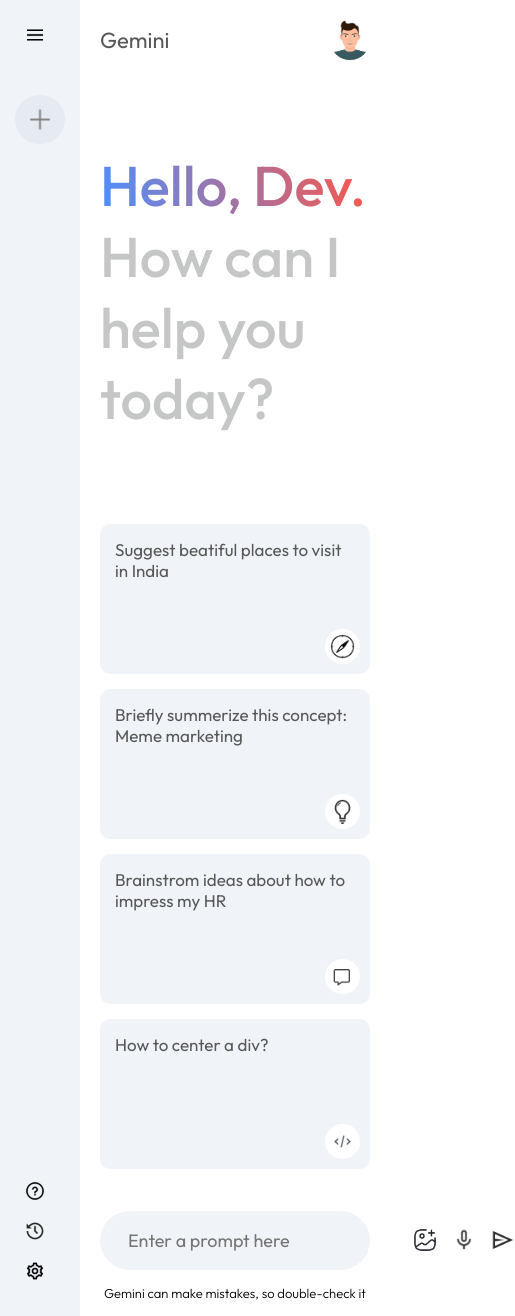
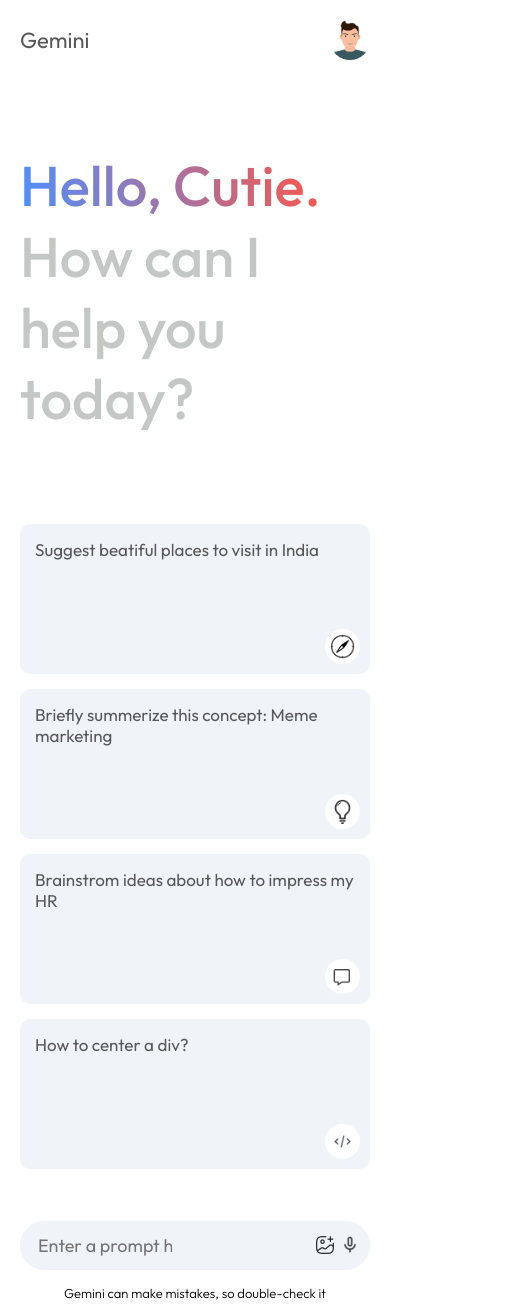
Before and after one commit to jumankaushik/gemini-clone, a React (Vite) app: page / in a window 390 px wide. Shown: the whole page, 515 px wide, since content can reach past the window. Built offline with nearby package versions, Linux system fonts and the light colour scheme.

Commit message:
Final changes

```diff
--- a/src/components/Main/Main.css
+++ b/src/components/Main/Main.css
@@ -180,3 +180,19 @@
     font-weight: 300;
     line-height: 1.8;
 }
+
+@media (max-width: 600px){
+    .main-bottom input{
+        flex: none;
+        width: 150px;
+    }
+    .main-bottom img{
+        width: 20px;
+    }
+    .search-box{
+        padding: 5px 10px;
+    }
+    .search-box div{
+        gap: 5px;
+    }
+}
--- a/src/components/Main/Main.jsx
+++ b/src/components/Main/Main.jsx
@@ -18,23 +18,23 @@ const Main = () => {
             {!showResult ?
             <>
                 <div className="greet">
-                    <p><span>Hello, Dev.</span></p>
+                    <p><span>Hello, Cutie.</span></p>
                     <p>How can I help you today?</p>
                 </div>
                 <div className="cards">
-                    <div className="card">
+                    <div className="card" onClick={() => onSent("Suggest beautiful places to visit in India")}>
                         <p>Suggest beatiful places to visit in India</p>
                         <img src={assets.compass_icon} alt="" />
                     </div>
-                    <div className="card">
+                    <div className="card" onClick={() => onSent("Briefly summerize this concept: Meme marketing")}>
                         <p>Briefly summerize this concept: Meme marketing</p>
                         <img src={assets.bulb_icon} alt="" />
                     </div>
-                    <div className="card">
+                    <div className="card" onClick={() => onSent("Brainstrom ideas about how to impress my HR")}>
                         <p>Brainstrom ideas about how to impress my HR</p>
                         <img src={assets.message_icon} alt="" />
                     </div>
-                    <div className="card">
+                    <div className="card" onClick={() => onSent("How to center a div?")}>
                         <p>How to center a div?</p>
                         <img src={assets.code_icon} alt="" />
                     </div>
@@ -65,7 +65,8 @@ const Main = () => {
                     <div>
                         <img src={assets.gallery_icon} alt="" />
                         <img src={assets.mic_icon} alt="" />
-                        <img onClick={()=> onSent() } src={assets.send_icon} alt="" />
+                        {input? <img onClick={()=> onSent() } src={assets.send_icon} alt="" />
+                        : null}
                     </div>
                 </div>
                 <p className="bottom-info">
--- a/src/components/Sidebar/Sidebar.css
+++ b/src/components/Sidebar/Sidebar.css
@@ -33,6 +33,7 @@
 .sidebar .recent{
     display: flex;
     flex-direction: column;
+    animation: fadeIn 1.5s;
 }
 
 .sidebar .recent-title{
@@ -63,3 +64,9 @@
     padding-right: 10px;
     cursor: pointer;
 }
+
+@media (max-width: 600px){
+    .sidebar{
+        display: none;
+    }
+}
--- a/src/config/gemini.js
+++ b/src/config/gemini.js
@@ -24,7 +24,7 @@ async function run(prompt) {
 
   const result = await chatSession.sendMessage(prompt);
   const response = result.response;
-  console.log(response.text());
+  //console.log(response.text());
   return response.text();
 }
 
--- a/src/index.css
+++ b/src/index.css
@@ -9,4 +9,15 @@
 #root{
   min-height: 100vh;
   display: flex;
+  animation: fadeIn 1.5s;
 }
+
+@keyframes fadeIn {
+  0%{
+    opacity: 0;
+  }
+  100%{
+    opacity: 1;
+  }
+
+}
```
